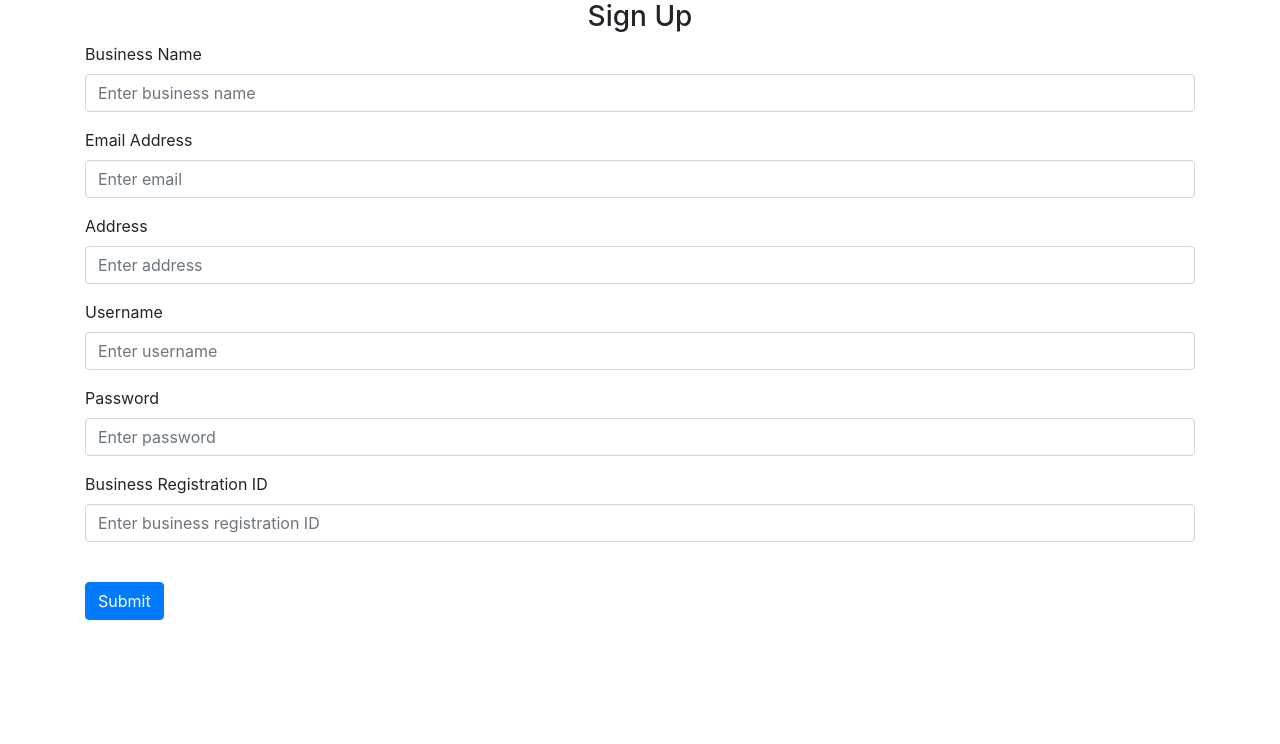
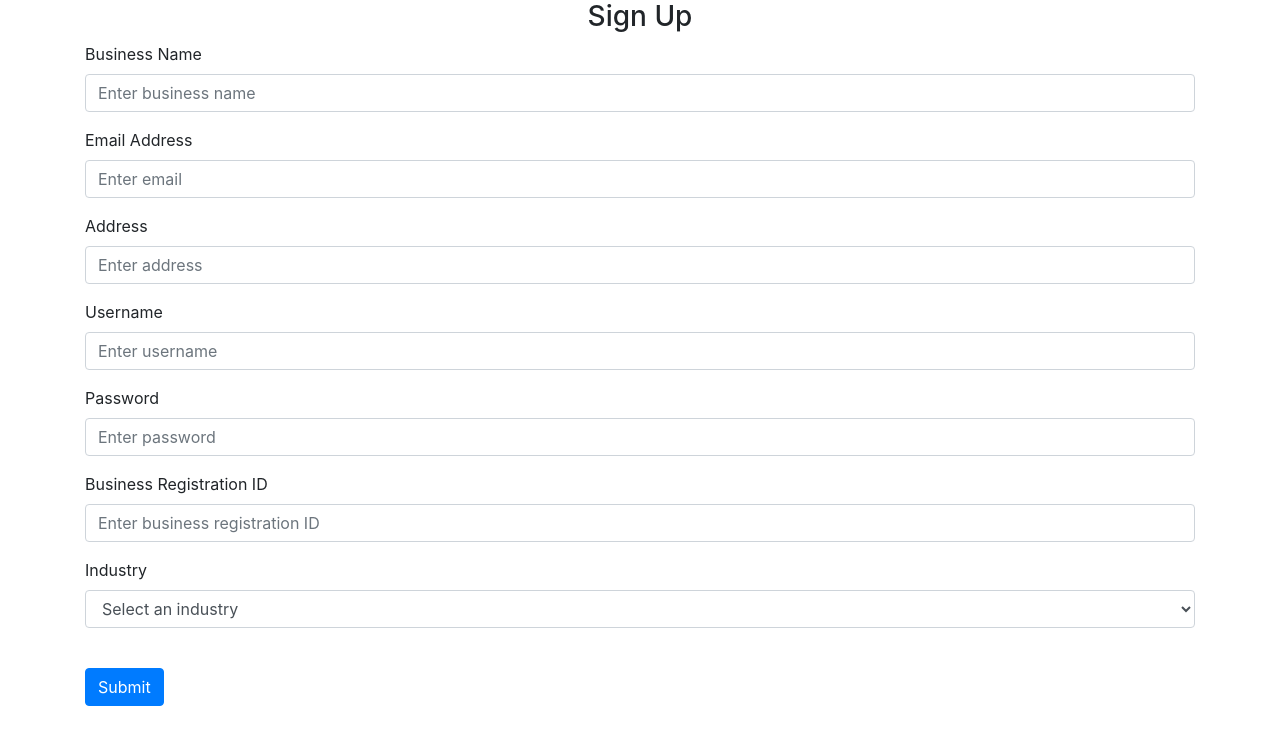
Before and after one commit to skillamp/innovateher-2025, a Flask app: page /sign-up in a window 1280 px wide. Shown: the part 56-800 px from the top of the page. Run offline with Flask 3, Linux system fonts and the light colour scheme; some libraries are stand-ins or nearby versions.

Commit message:
add industry to sign up

```diff
--- a/website/auth.py
+++ b/website/auth.py
@@ -44,6 +44,7 @@ def sign_up():
         username = request.form.get('username')
         password = request.form.get('password')
         registration_id = request.form.get('registration_id')
+        industry = request.form.get('industry')
 
         # Check if email already exists in the database
         user = User.query.filter_by(email=email).first()
@@ -64,6 +65,7 @@ def sign_up():
                 username=username,
                 password=generate_password_hash(password, method='pbkdf2:sha256'),
                 registration_id=registration_id,
+                industry=industry,
                 sustainability_level=0  # Set default sustainability level to 0
             )
             db.session.add(new_user)
--- a/website/models.py
+++ b/website/models.py
@@ -19,4 +19,5 @@ class User(db.Model, UserMixin):
     username = db.Column(db.String(150), unique=True)
     registration_id = db.Column(db.String(500), unique=True)
     sustainability_level = db.Column(db.Integer, default=0)
+    industry = db.Column(db.String(100), nullable=True)
     #notes = db.relationship('Note')
--- a/website/templates/signup.html
+++ b/website/templates/signup.html
@@ -86,6 +86,27 @@ Sign Up
       />
     </div>
 
+    <!-- Industry Dropdown -->
+    <div class="form-group">
+      <label for="registration-id">Industry</label>
+      <select
+        class="form-control"
+        id="industry"
+        name="industry"
+        required
+      >
+        <option value="" disabled selected>Select an industry</option>
+        <option value="1">Manufacturing and Industrial</option>
+        <option value="2">Retail / E-Commerce</option>
+        <option value="3">Food and Agriculture</option>
+        <option value="4">Energy and Utilities</option>
+        <option value="5">Technology</option>
+        <option value="6">Healthcare and Pharmaceuticals</option>
+        <option value="7">Construction and Real Estate</option>
+        <option value="8">Transportation and Logistics</option>
+      </select>
+    </div>
+
     <br />
 
     <!-- Submit Button -->
```
Also changed, not shown: instance/database.db, 1 other file.
